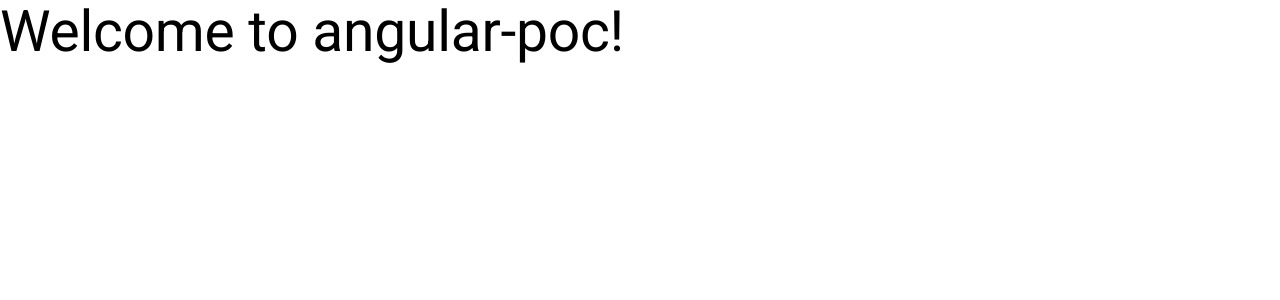
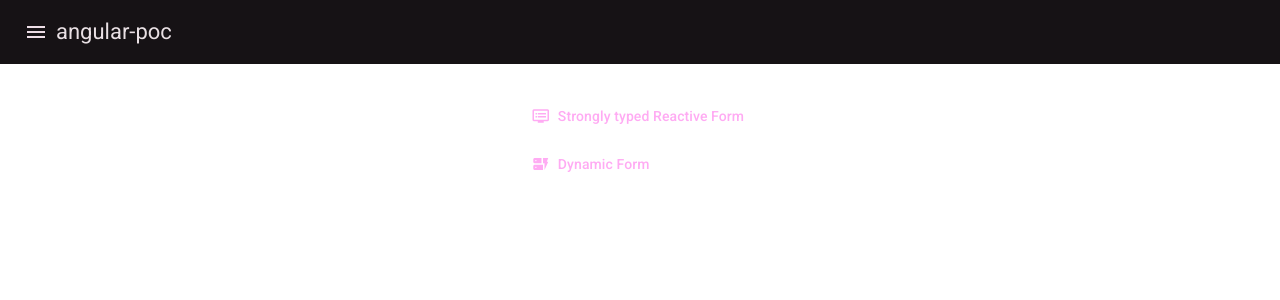
Before and after one commit to davidemess/angular-poc, an Angular app: page /home in a window 1280 px wide. Before the commit this address led to /. Shown: the top 300 px of the page. Built offline with nearby package versions, Linux system fonts and the light colour scheme.

Commit message:
Add navbar and home components with routing; integrate Angular Material toolbar and menu

```diff
--- a/src/app/app.component.ts
+++ b/src/app/app.component.ts
@@ -1,17 +1,30 @@
 import { Component } from '@angular/core';
 import { RouterOutlet } from '@angular/router';
+import { MatToolbarModule } from '@angular/material/toolbar';
+import { MatMenuModule } from '@angular/material/menu';
+import { MatIconModule } from '@angular/material/icon';
+import { MatButtonModule } from '@angular/material/button';
+import { MatListModule } from '@angular/material/list';
+import { NavbarComponent } from "./components/navbar.component";
 
 @Component({
   selector: 'app-root',
+  imports: [
+    RouterOutlet,
+    MatMenuModule,
+    MatIconModule,
+    MatButtonModule,
+    MatToolbarModule,
+    MatListModule,
+    NavbarComponent
+],
   standalone: true,
-  imports: [RouterOutlet],
   template: `
-    <h1>Welcome to {{title}}!</h1>
-
-    <router-outlet />
+    <app-navbar></app-navbar>
+    <router-outlet></router-outlet>
   `,
   styles: [],
 })
 export class AppComponent {
-  title = 'angular-poc';
+
 }
--- a/src/app/app.routes.ts
+++ b/src/app/app.routes.ts
@@ -1,3 +1,10 @@
 import { Routes } from '@angular/router';
+import { AppComponent } from './app.component';
+import { MainFormComponent } from './strongly-typed-reactive-form/components/main-form.component';
+import { HomeComponent } from './components/home.component';
 
-export const routes: Routes = [];
+export const routes: Routes = [
+  { path: 'home', pathMatch: 'full', component: HomeComponent },
+  { path: 'mainform', pathMatch: 'full', component: MainFormComponent },
+  { path: '**', redirectTo: '/home' }
+];
--- /dev/null
+++ b/src/app/components/home.component.ts
@@ -0,0 +1,40 @@
+import { Component } from '@angular/core';
+import { MatButtonModule } from '@angular/material/button';
+import { MatIconModule } from '@angular/material/icon';
+import { MatListModule } from '@angular/material/list';
+import { MatMenuModule } from '@angular/material/menu';
+import { RouterModule } from '@angular/router';
+
+@Component({
+  selector: 'app-home',
+  standalone: true,
+  imports: [
+    RouterModule,
+    MatMenuModule,
+    MatButtonModule,
+    MatIconModule,
+    MatListModule
+  ],
+  template: `
+    <div style="display: flex; justify-content: center; margin-top: 20px;">
+      <mat-list>
+        <mat-list-item>
+          <button mat-button [routerLink]="['/mainform']">
+            <mat-icon>dvr</mat-icon>
+            <span>Strongly typed Reactive Form</span>
+          </button>
+        </mat-list-item>
+        <mat-list-item>
+          <button mat-button [routerLink]="['/dynamicform']">
+            <mat-icon>dynamic_form</mat-icon>
+            <span>Dynamic Form</span>
+          </button>
+        </mat-list-item>
+      </mat-list>
+    </div>
+  `,
+  styles: ``
+})
+export class HomeComponent {
+
+}
--- /dev/null
+++ b/src/app/components/navbar.component.ts
@@ -0,0 +1,44 @@
+import { Component } from '@angular/core';
+import { MatIconModule } from '@angular/material/icon';
+import { MatMenuModule } from '@angular/material/menu';
+import { MatToolbarModule } from '@angular/material/toolbar';
+import { MatButtonModule } from '@angular/material/button';
+import { RouterModule } from '@angular/router';
+
+@Component({
+  selector: 'app-navbar',
+  standalone: true,
+  imports: [
+    RouterModule,
+    MatMenuModule,
+    MatButtonModule,
+    MatIconModule,
+    MatToolbarModule,
+    MatToolbarModule
+  ],
+  template: `
+    <mat-toolbar color="primary">
+      <mat-toolbar-row>
+        <button mat-icon-button [matMenuTriggerFor]="menu">
+          <mat-icon>menu</mat-icon>
+        </button>
+        <span class="spacer"></span>
+        <span>{{ title }}</span>
+      </mat-toolbar-row>
+    </mat-toolbar>
+    <mat-menu #menu="matMenu">
+      <button mat-menu-item [routerLink]="['/mainform']">
+        <mat-icon>dvr</mat-icon>
+        <span>Strongly typed Reactive Form</span>
+      </button>
+      <button mat-menu-item [routerLink]="['/dynamicform']">
+        <mat-icon>dynamic_form</mat-icon>
+        <span>Dynamic Form</span>
+      </button>
+    </mat-menu>
+  `,
+  styles: ``
+})
+export class NavbarComponent {
+  title = 'angular-poc';
+}
```
